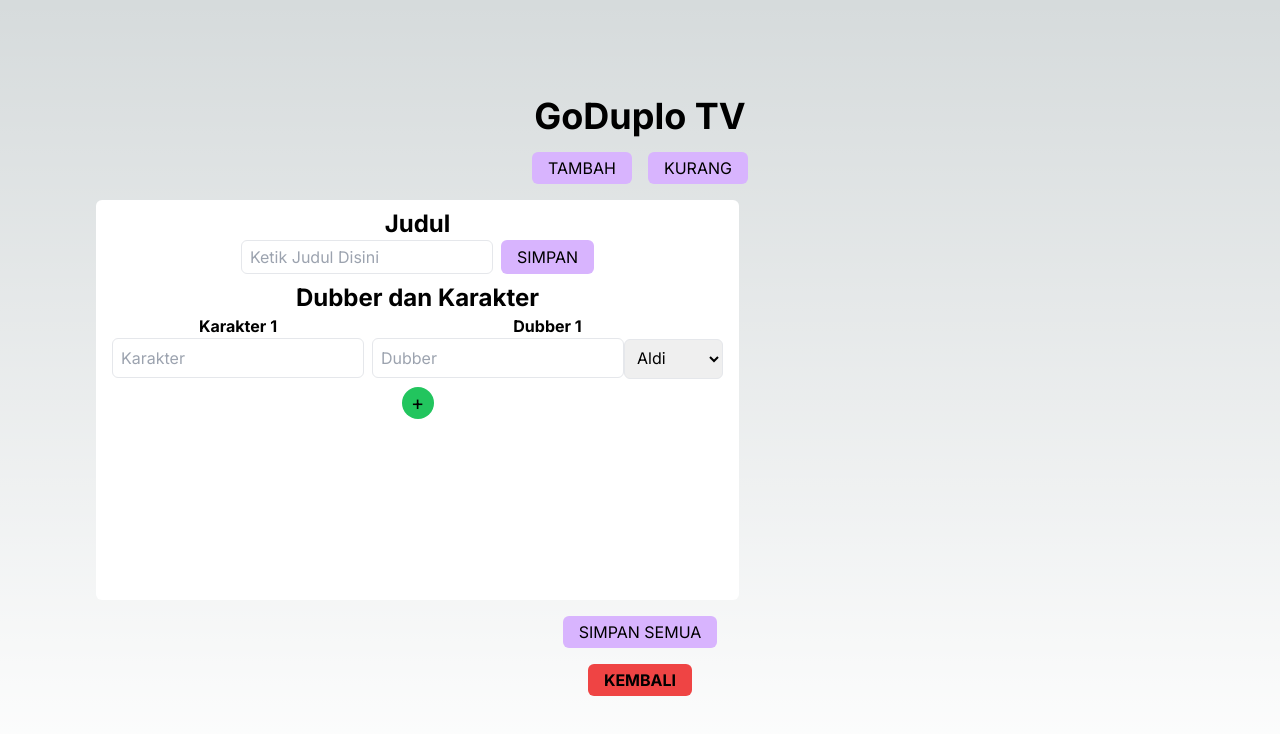
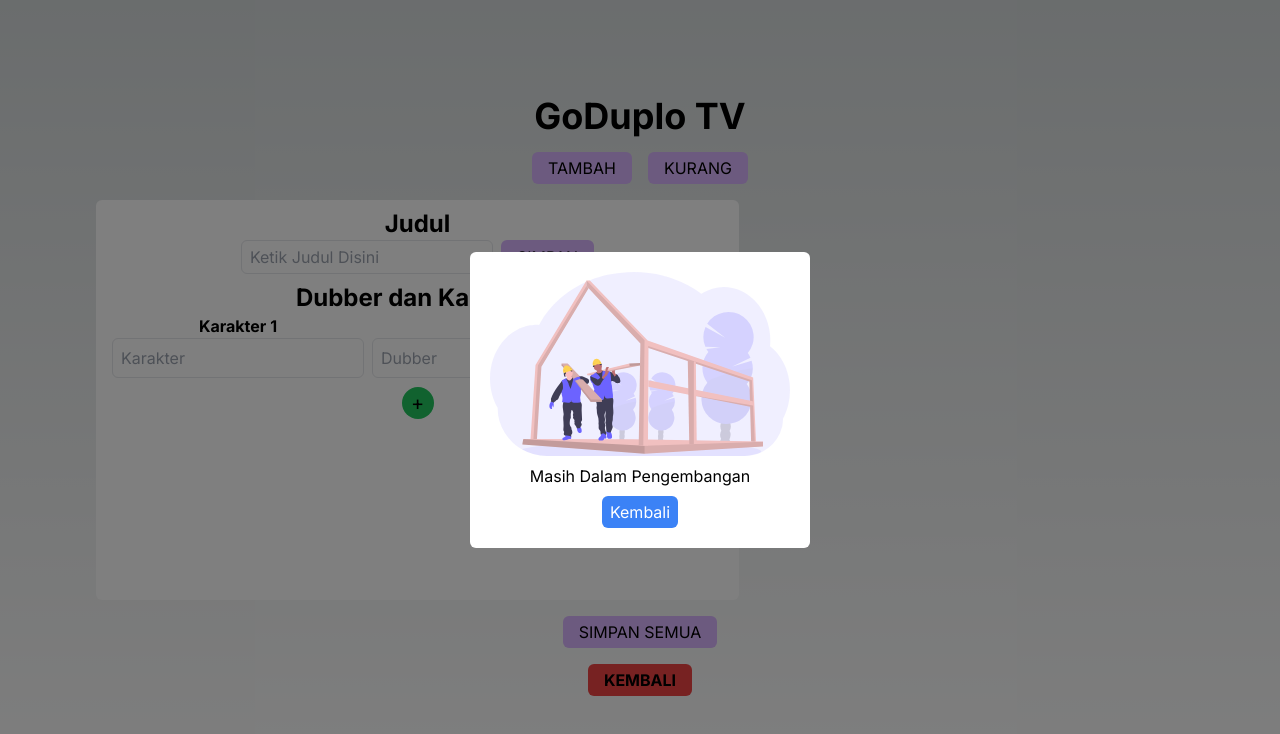
Before and after one commit to aldimenur/firasat-app, a Next.js app: page /goduplo-tv in a window 1280 px wide. Shown: the top 734 px of the page. Built offline with nearby package versions, Linux system fonts and the light colour scheme.

Commit message:
add under construction pop up

```diff
--- a/src/app/goduplo-tv/page.tsx
+++ b/src/app/goduplo-tv/page.tsx
@@ -2,10 +2,13 @@
 /* eslint-disable react-hooks/rules-of-hooks */
 "use client";
 import { Formik } from "formik";
+import Image from "next/image";
 import Link from "next/link";
+import { useRouter } from "next/navigation";
 import { useEffect, useLayoutEffect, useState } from "react";
 
 function index() {
+  const router = useRouter();
   const [cardRow, setCardRow] = useState(1);
   const [cardJudul, setCardJudul] = useState("");
   const [form, setForm] = useState([]);
@@ -213,6 +216,27 @@ function index() {
       ) : (
         ""
       )}
+      <div className="bg-[rgba(0,0,0,0.5)] fixed top-0 left-0 w-full h-full z-10">
+        <div className="w-full h-full flex justify-center items-center">
+          <div className="w-fit h-fit bg-white p-5 rounded-md">
+            <div className="w-full flex flex-col justify-center items-center text-black text-center gap-2">
+              <Image
+                src="/undraw_under_construction_-46-pa.svg"
+                width={300}
+                height={300}
+                alt="Construction"
+              />
+              <span>Masih Dalam Pengembangan</span>
+              <button
+                className="bg-blue-500 rounded-md text-white px-2 py-1  hover:bg-blue-700"
+                onClick={router.back}
+              >
+                Kembali
+              </button>
+            </div>
+          </div>
+        </div>
+      </div>
     </>
   );
 }
```
Also changed, not shown: public/undraw_under_construction_-46-pa.svg (added).
